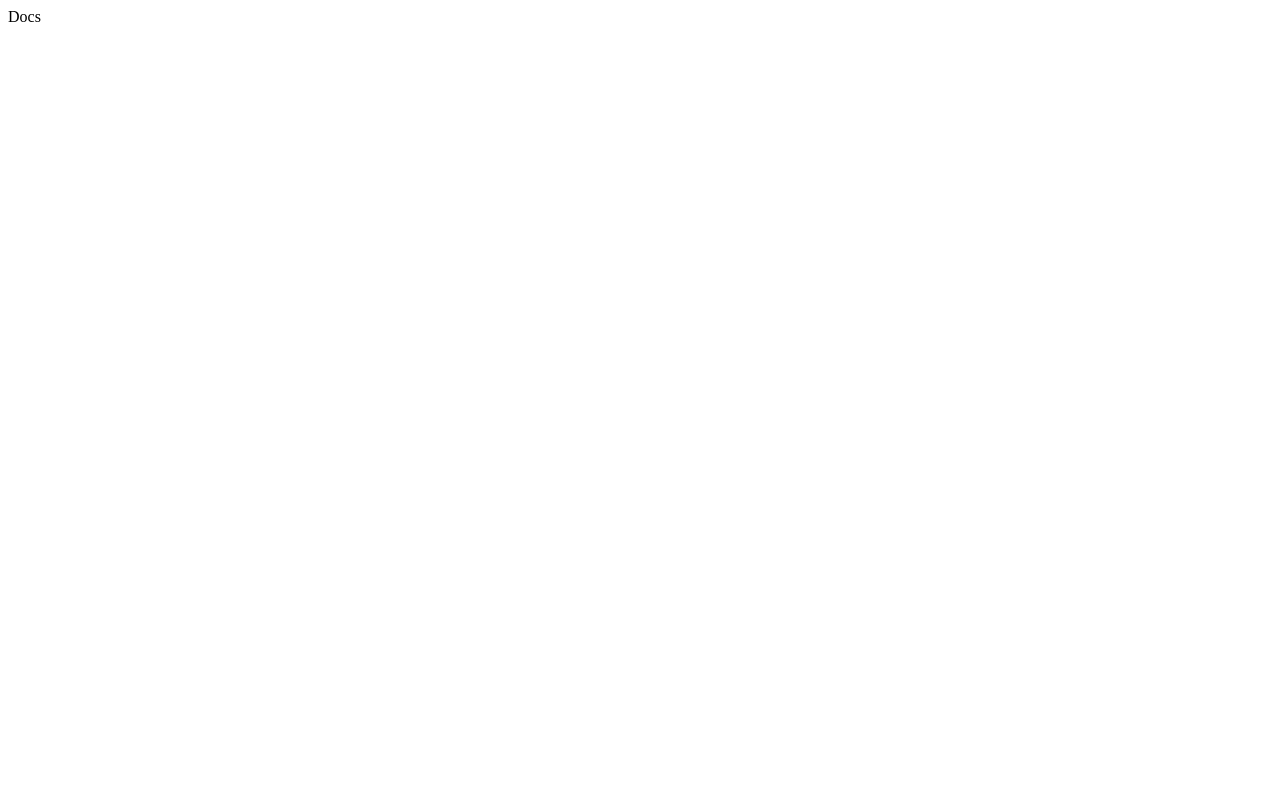
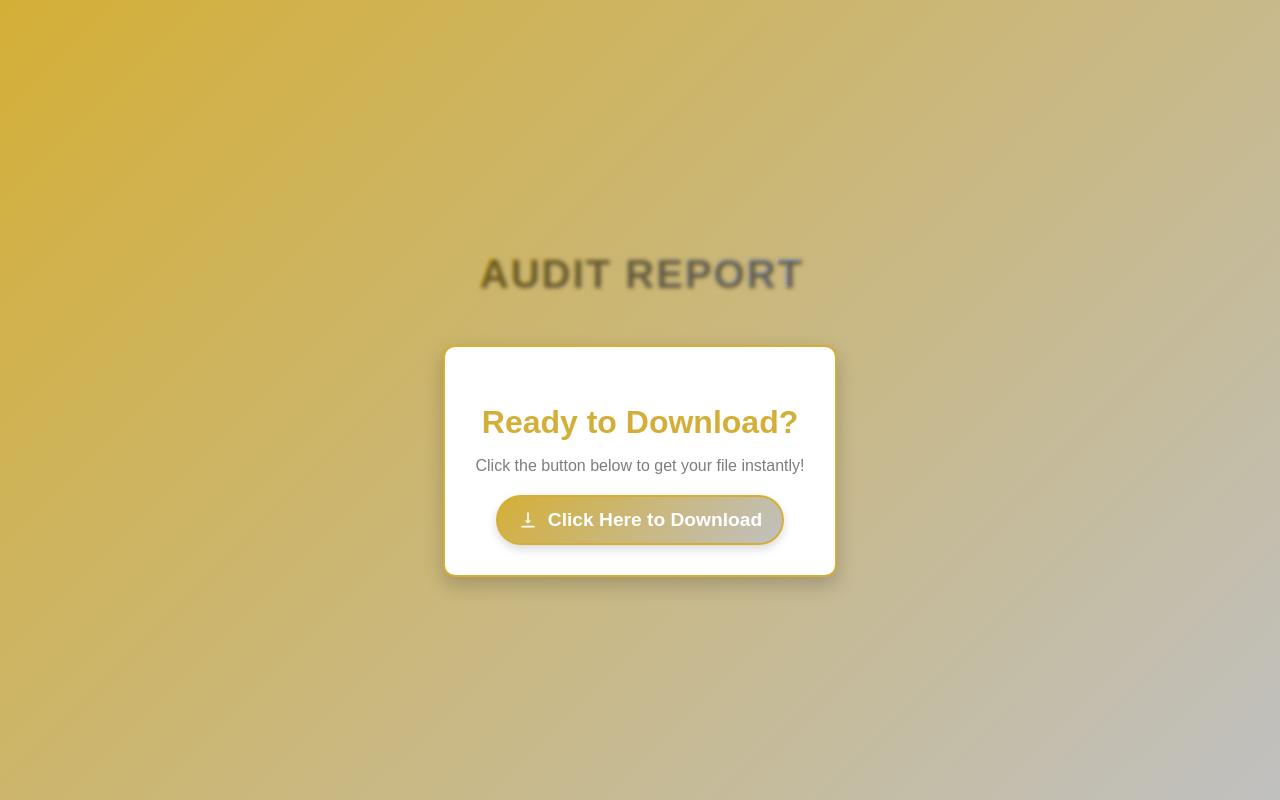
Before and after one commit to umersheikh1986/AGUA, a Next.js app: page /Docs in a window 1280 px wide. Built offline with nearby package versions, Linux system fonts and the light colour scheme.

Commit message:
Docs updated

```diff
--- a/src/app/Docs/page.jsx
+++ b/src/app/Docs/page.jsx
@@ -1,8 +1,29 @@
+"use client";
 import React from 'react'
+import './style.css'
 
 function page() {
   return (
-    <div>Docs</div>
+    <>
+    <div class="download-section">
+  <h1 class="card-heading">Audit Report</h1>
+  <div class="download-content">
+    <h2>Ready to Download?</h2>
+    <p>Click the button below to get your file instantly!</p>
+    <a href="/path/to/your/file.pdf" download class="download-button">
+      <svg xmlns="http://www.w3.org/2000/svg" class="icon" viewBox="0 0 24 24">
+        <path
+          d="M12 16.5l4-4h-3V3h-2v9.5H8l4 4zm6.99 2.5H5c-.55 0-1 .45-1 1v1h16v-1c0-.55-.45-1-1-1z"
+          fill="currentColor"
+        />
+      </svg>
+      Click Here to Download
+    </a>
+  </div>
+</div>
+
+
+  </>
   )
 }
 
--- /dev/null
+++ b/src/app/Docs/style.css
@@ -0,0 +1,90 @@
+/* h1{margin-left: 60px;}
+div{background-color: goldenrod;
+width: 20%;
+height: 60px;
+border-radius: 30px;
+border: 1px solid black;
+display: flex;
+justify-self:center;} */
+/* General Reset */
+/* General Reset */
+/* General Reset */
+body {
+    margin: 0;
+    font-family: Arial, sans-serif;
+    background-color: #f8f9fa;
+  }
+
+  /* Download Section Styling */
+  .download-section {
+    display: flex;
+    flex-direction: column;
+    justify-content: center;
+    align-items: center;
+    height: 100vh;
+    background: linear-gradient(135deg, #d4af37, #c0c0c0); /* Golden to Silver Gradient */
+  }
+
+  .card-heading {
+    font-size: 2.5rem;
+    color: #ffffff;
+    text-transform: uppercase;
+    font-weight: bold;
+    letter-spacing: 2px;
+    margin-bottom: -50px;
+    background: linear-gradient(135deg, #d4af37, #c0c0c0); /* Golden to Silver Gradient */
+    -webkit-background-clip: text;
+    -webkit-text-fill-color: transparent;
+    text-shadow: 2px 2px 4px rgba(0, 0, 0, 0.5);
+  }
+
+  .download-content {
+    text-align: center;
+    background: #ffffff;
+    padding: 30px;
+    margin-top: 100px;
+    border-radius: 12px;
+    box-shadow: 0 8px 20px rgba(0, 0, 0, 0.2);
+    border: 2px solid #d4af37; /* Golden Border */
+  }
+
+  .download-content h2 {
+    font-size: 2rem;
+    color: #d4af37; /* Golden Text */
+    margin-bottom: 10px;
+  }
+
+  .download-content p {
+    font-size: 1rem;
+    color: #7d7d7d; /* Neutral Silver Text */
+    margin-bottom: 20px;
+  }
+
+  .download-button {
+    display: inline-flex;
+    align-items: center;
+    justify-content: center;
+    gap: 10px;
+    text-decoration: none;
+    font-size: 1.2rem;
+    font-weight: bold;
+    color: #ffffff;
+    padding: 12px 20px;
+    border-radius: 50px;
+    background: linear-gradient(135deg, #d4af37, #c0c0c0); /* Golden to Silver Button */
+    box-shadow: 0 4px 10px rgba(0, 0, 0, 0.15);
+    transition: all 0.3s ease-in-out;
+    border: 2px solid #d4af37;
+  }
+
+  .download-button:hover {
+    background: linear-gradient(135deg, #c0c0c0, #d4af37); /* Inverted Gradient */
+    box-shadow: 0 6px 15px rgba(0, 0, 0, 0.2);
+    transform: translateY(-3px);
+  }
+
+  .download-button .icon {
+    width: 20px;
+    height: 20px;
+    fill: #ffffff;
+  }
--- a/src/app/about/page.jsx
+++ b/src/app/about/page.jsx
@@ -2,7 +2,9 @@ import React from 'react'
 
 function page() {
   return (
+    <>
     <div>page</div>
+    </>
   )
 }
 
```
